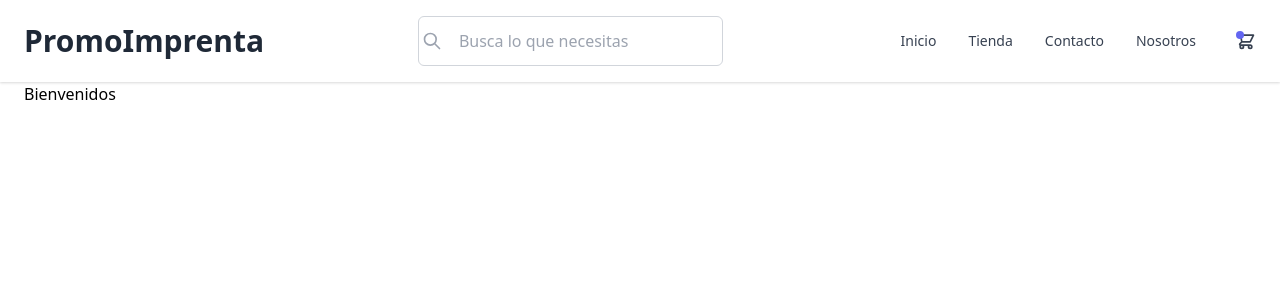
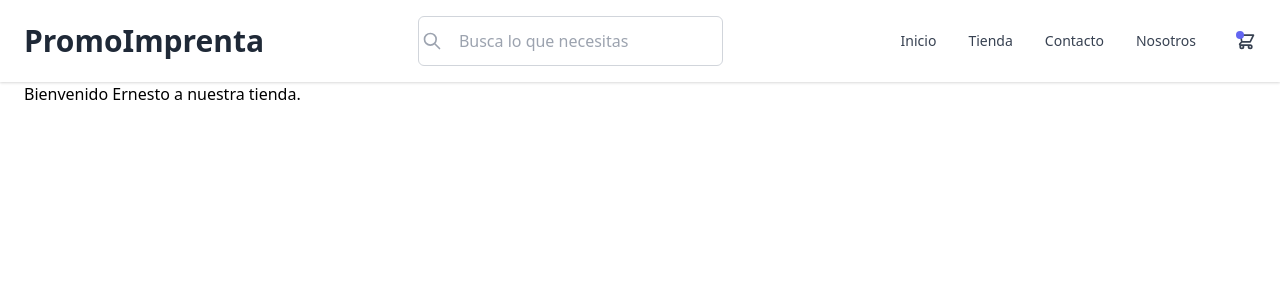
Before and after one commit to oxalc88/promo-imprenta, a React (Create React App) app: page / in a window 1280 px wide. Shown: the top 300 px of the page. Built offline with nearby package versions, Linux system fonts and the light colour scheme.

Commit message:
añadido con props el numero de visitante

```diff
--- a/src/components/App.js
+++ b/src/components/App.js
@@ -6,7 +6,7 @@ function App() {
   return (
     <div className="h-screen">
       <Navbar />
-      <ItemListContainer />
+      <ItemListContainer visita="Ernesto" />
     </div>
   );
 }
--- a/src/components/ItemListContainer.js
+++ b/src/components/ItemListContainer.js
@@ -1,8 +1,8 @@
-function ItemListContainer() {
+function ItemListContainer(props) {
     return (
         <main className="container px-6">
             <h1>
-                Bienvenidos
+                Bienvenido {props.visita} a nuestra tienda.
             </h1>
         </main>
     );
```
